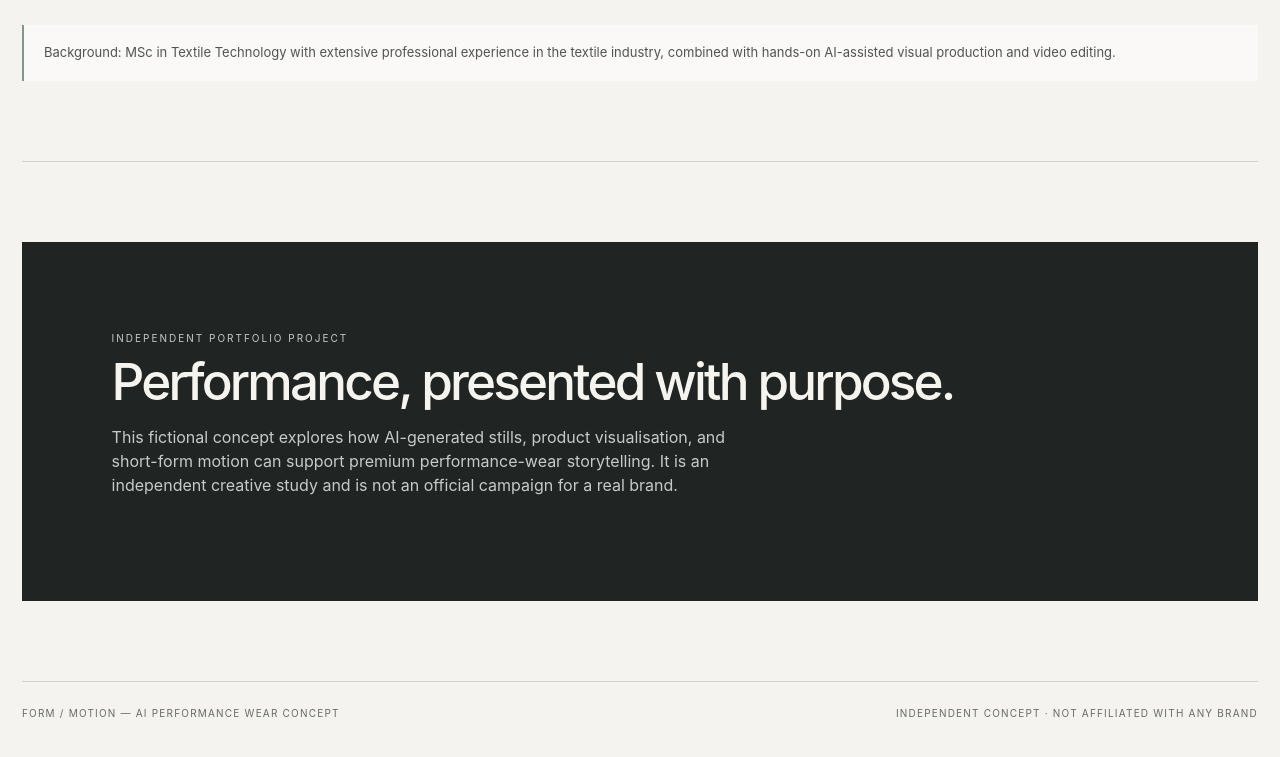
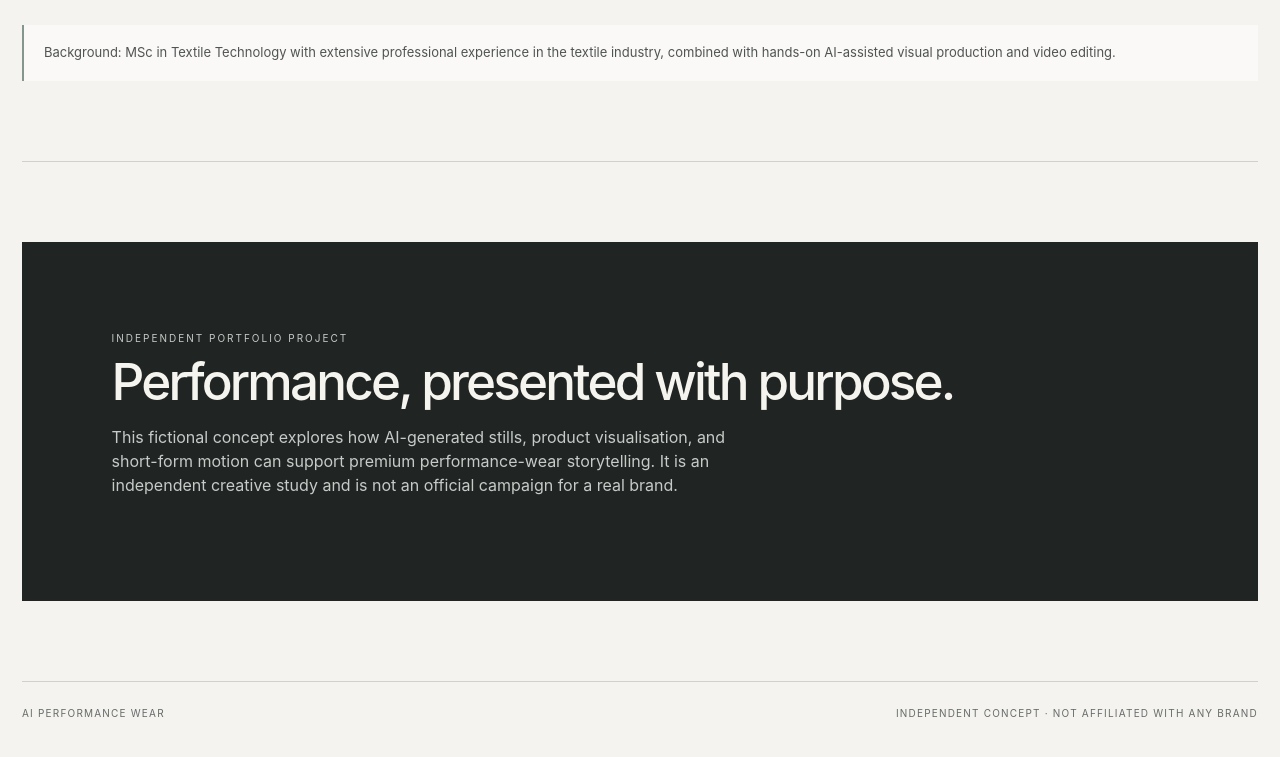
Before and after one commit to NahidKakon/ai-performance-wear, a plain HTML site: page index.html in a window 1280 px wide. Shown: the part 8582-9339 px from the top of the page. Drawn offline with Linux system fonts and the light colour scheme.

Commit message:
Update footer text to 'AI PERFORMANCE WEAR'

```diff
--- a/index.html
+++ b/index.html
@@ -431,7 +431,7 @@ Exploring premium technical outerwear through AI-generated product imagery, fabr
   </main>
 
   <footer class="wrap footer">
-    <span>FORM / MOTION — AI Performance Wear Concept</span>
+    <span>AI PERFORMANCE WEAR</span>
     <span>Independent concept · Not affiliated with any brand</span>
   </footer>
 </body>
```
